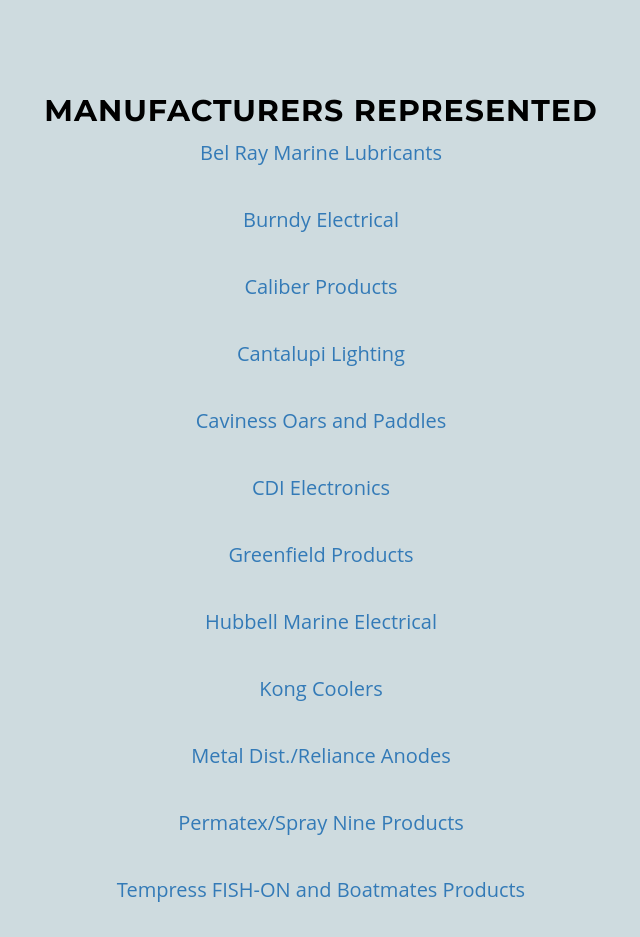
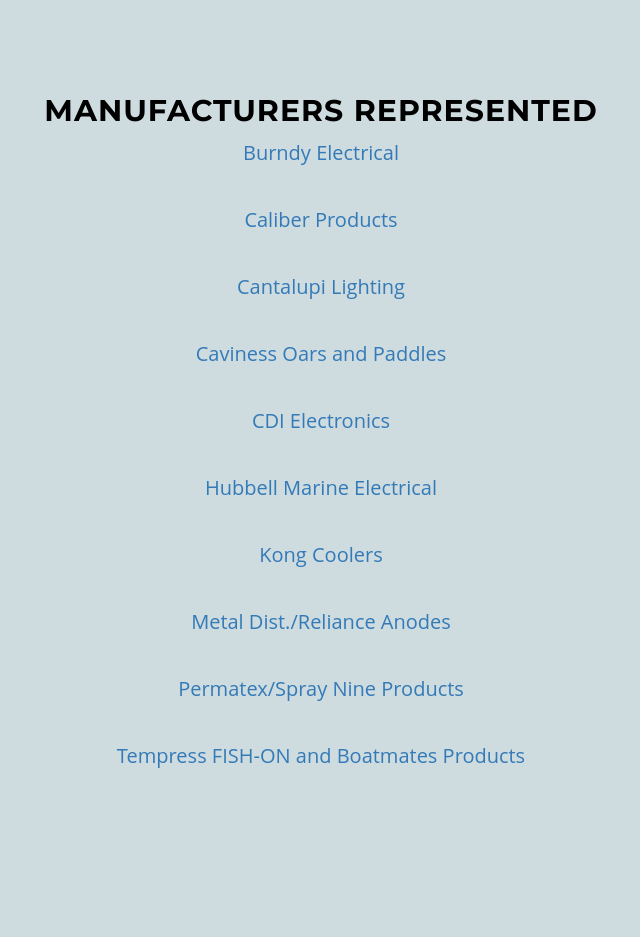
Before and after one commit to komarnickolas/MMW, a website: page public/index.html in a window 1280 px wide. Shown: the part 2680-3617 px from the top of the page, without its empty margins (319-959 px from the left). Drawn offline with nearby package versions, Linux system fonts and the light colour scheme.

Commit message:
Remove belray and greenfield

```diff
--- a/public/index.html
+++ b/public/index.html
@@ -183,13 +183,11 @@
     <div id="manufacturers_links" class="row">
         <div class="col-lg-8 col-lg-offset-2">
             <h2>Manufacturers Represented</h2>
-            <p><a href="http://www.belray.com/bel-ray-marine-lubricants-0">Bel Ray Marine Lubricants</a></p>
             <p><a href="http://www.burndy.com">Burndy Electrical</a></p>
             <p><a href="http://www.caliberproductsinc.com">Caliber Products</a></p>
             <p><a href="http://www.cantalupiusa.com">Cantalupi Lighting</a></p>
             <p><a href="http://www.Cavinesspaddles.com">Caviness Oars and Paddles </a></p>
             <p><a href="http://www.cdielectronics.com/">CDI Electronics</a></p>
-            <p><a href="http://www.greenfieldproducts.com">Greenfield Products</a></p>
             <p><a href="http://www.hubbell-marine.com">Hubbell Marine Electrical</a></p>
             <p><a href="https://www.kongcoolers.com">Kong Coolers</a></p>
             <p><a href="http://www.metaldist.com">Metal Dist./Reliance Anodes</a></p>
```
